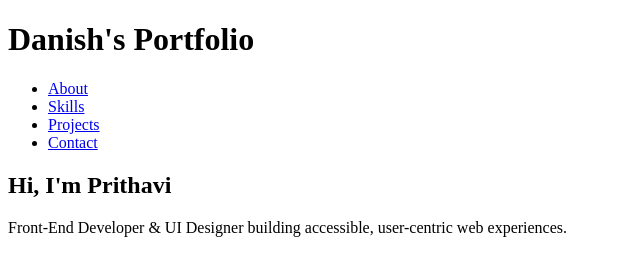
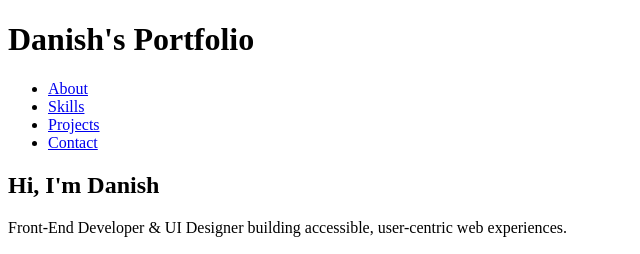
Before and after one commit to Syeddanish-arch/Web_dev_lab, a plain HTML site: page Module 2/p7/index.html in a window 1280 px wide. Shown: the top 254 px of the page, 0-640 px from the left. Drawn offline with Linux system fonts and the light colour scheme.

Commit message:
Update index.html

```diff
--- a/Module 2/p7/index.html
+++ b/Module 2/p7/index.html
@@ -24,7 +24,7 @@
     <main>
 
         <section>
-            <h1>Hi, I'm Prithavi</h1>
+            <h1>Hi, I'm Danish</h1>
             <p >Front-End Developer & UI Designer building accessible, user-centric web experiences.</p>
 
         </section>
```
